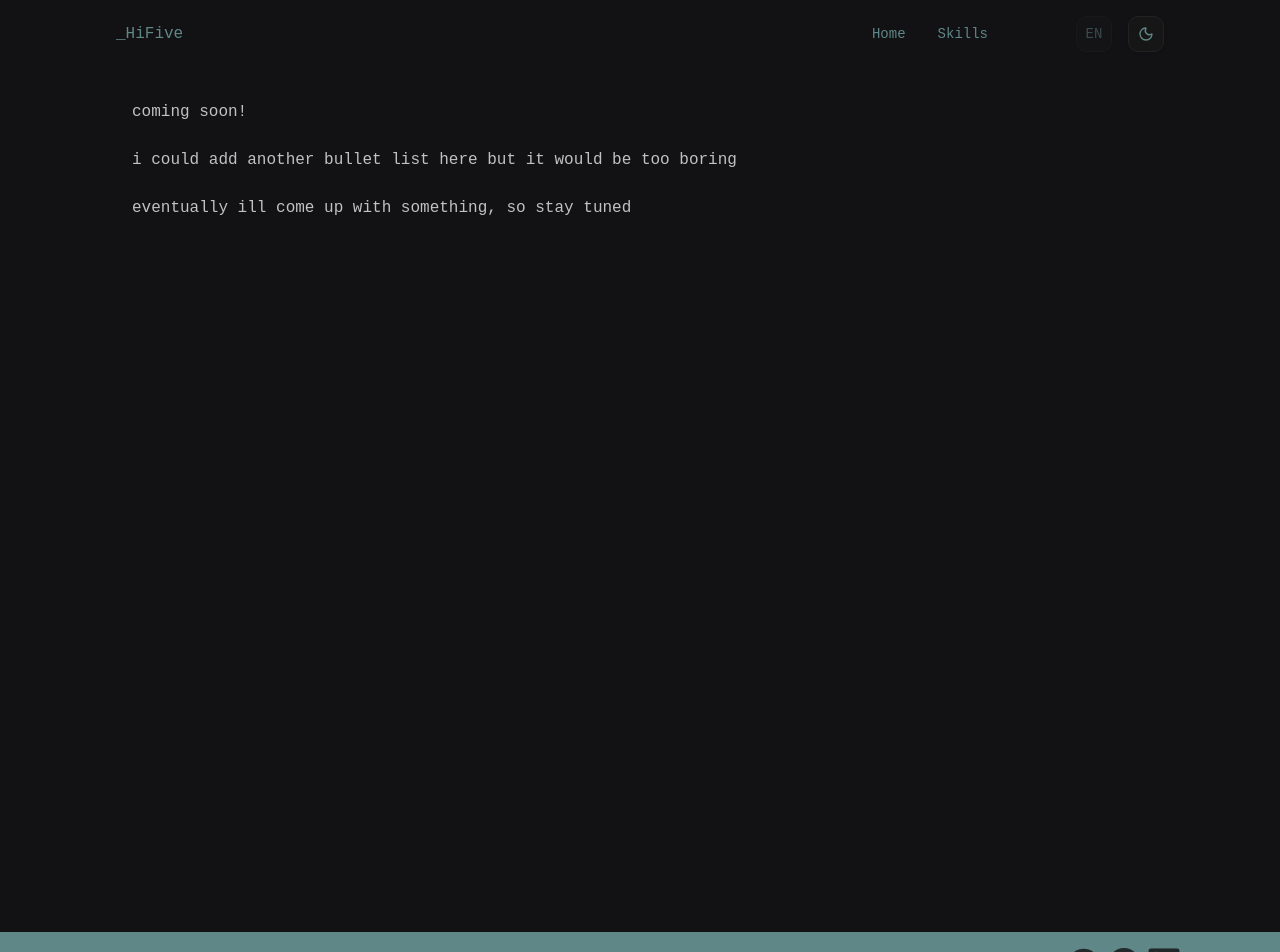
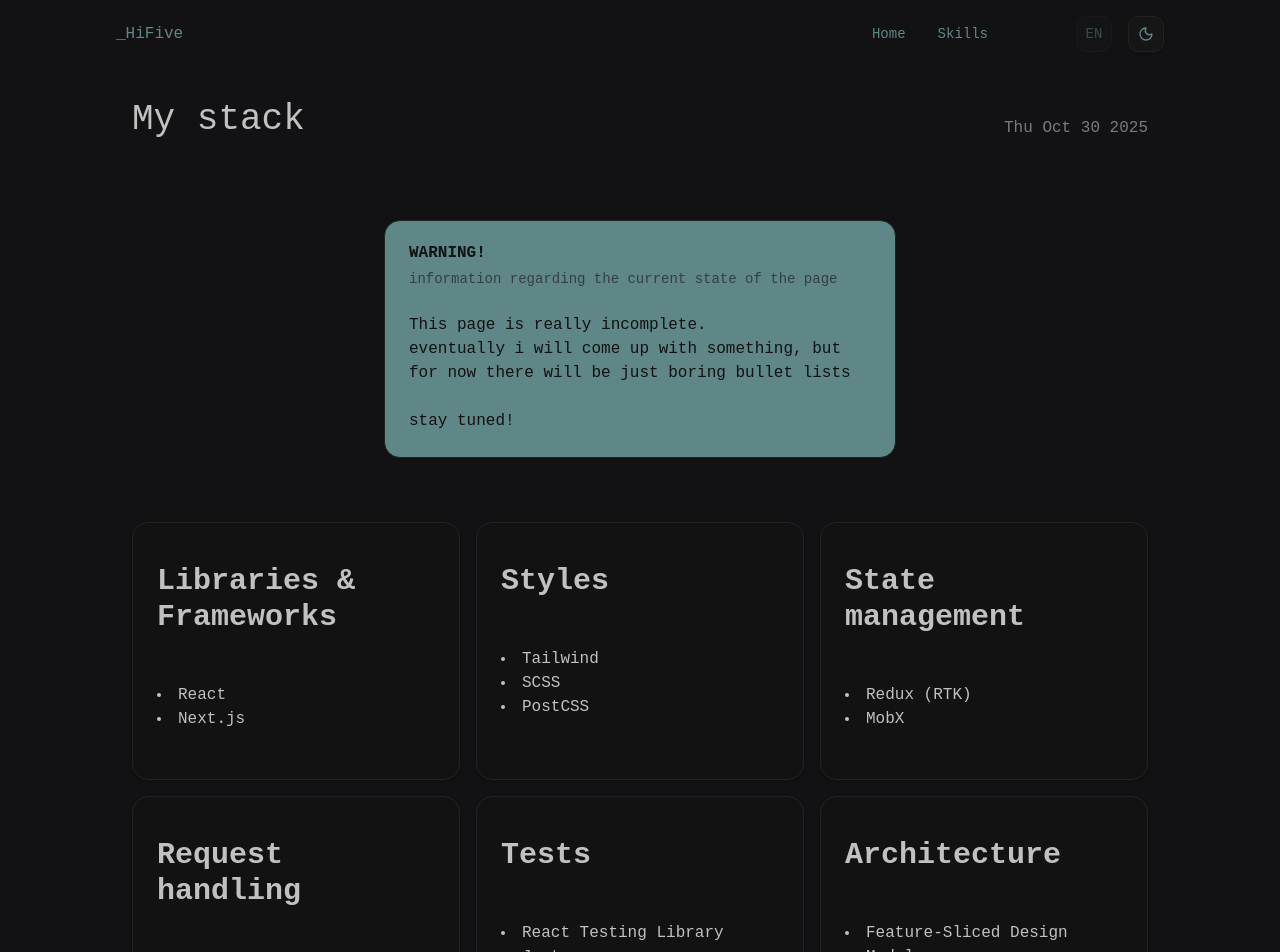
Before and after one commit to IHiFiveI/about-hifive, a React (Vite) app: page /skills in a window 1280 px wide. Shown: the top 952 px of the page. Built offline with nearby package versions, Linux system fonts and the light colour scheme.

Commit message:
feature(skills): Added temporary bullet list grid with skills;

```diff
--- /dev/null
+++ b/src/pages/skills/ui/skill-grid-cell.tsx
@@ -0,0 +1,25 @@
+import { Card, CardContent, CardHeader, CardTitle } from '@/ui/card';
+
+interface SkillGridCellProps {
+  title: string;
+  skillNames: string[];
+}
+
+export const SkillGridCell = ({ title, skillNames }: SkillGridCellProps) => {
+  return (
+    <Card>
+      <CardHeader>
+        <CardTitle>
+          <h3 className="my-4 text-3xl">{title}</h3>
+        </CardTitle>
+      </CardHeader>
+      <CardContent>
+        <ul className="[&_li]:list-inside [&_li]:list-disc">
+          {skillNames.map((name) => (
+            <li key={name}>{name}</li>
+          ))}
+        </ul>
+      </CardContent>
+    </Card>
+  );
+};
--- a/src/pages/skills/ui/skills.tsx
+++ b/src/pages/skills/ui/skills.tsx
@@ -1,13 +1,72 @@
+import { ArticleHeader } from '@/ui/article-header';
+import {
+  Card,
+  CardContent,
+  CardDescription,
+  CardFooter,
+  CardHeader,
+  CardTitle,
+} from '@/ui/card';
+import { SkillGridCell } from './skill-grid-cell';
+
 export const Skills = () => {
   return (
-    <div className="flex flex-col p-8 pt-4">
+    <article className="flex flex-col p-8 pt-4">
       {/* TODO: Look into creating a background image with https://tinkersynth.com/ */}
-      <h3>coming soon!</h3>
-      <br />
-      i could add another bullet list here but it would be too boring
-      <br />
-      <br />
-      eventually ill come up with something, so stay tuned
-    </div>
+
+      <ArticleHeader title={'My stack'} time={'2025-10-30'} />
+      <Card className="bg-secondary text-secondary-foreground my-16 w-[min(100%,_512px)] self-center">
+        <CardHeader>
+          <CardTitle>
+            <h3>WARNING!</h3>
+          </CardTitle>
+          <CardDescription className="text-secondary-foreground/60">
+            information regarding the current state of the page
+          </CardDescription>
+        </CardHeader>
+        <CardContent>
+          This page is really incomplete.
+          <br />
+          eventually i will come up with something, but for now there will be
+          just boring bullet lists
+        </CardContent>
+        <CardFooter>stay tuned!</CardFooter>
+      </Card>
+
+      {/* TODO: Create a design utilizing grid layout for all the skills */}
+
+      <div className="grid grid-cols-1 grid-rows-3 gap-4 sm:grid-cols-2 md:grid-cols-3">
+        <SkillGridCell
+          title="Libraries & Frameworks"
+          skillNames={['React', 'Next.js']}
+        />
+        <SkillGridCell
+          title="Styles"
+          skillNames={['Tailwind', 'SCSS', 'PostCSS']}
+        />
+        <SkillGridCell
+          title="State management"
+          skillNames={['Redux (RTK)', 'MobX']}
+        />
+        <SkillGridCell
+          title="Request handling"
+          skillNames={['RTK Query', 'Tanstack Query (React Query)']}
+        />
+        <SkillGridCell
+          title="Tests"
+          skillNames={['React Testing Library', 'Jest', 'Vitest']}
+        />
+        <SkillGridCell
+          title="Architecture"
+          skillNames={['Feature-Sliced Design', 'Module', 'Atomic']}
+        />
+        <SkillGridCell title="Runtimes" skillNames={['Node', 'Bun']} />
+        <SkillGridCell
+          title="Backend"
+          skillNames={['Nest.js', 'Koa', 'Express']}
+        />
+        <SkillGridCell title="Firebase!" skillNames={['Firebase']} />
+      </div>
+    </article>
   );
 };
```
